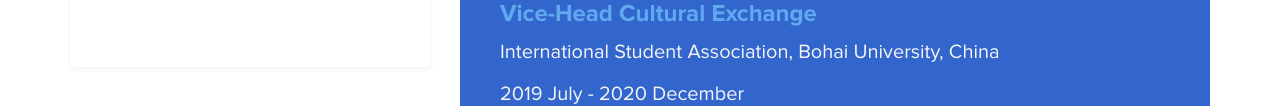
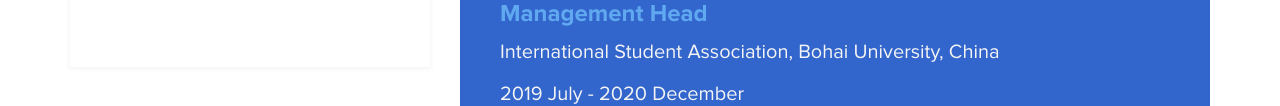
Before and after one commit to waleed17/waleed17.github.io, a plain HTML site: page index.html in a window 1280 px wide. Shown: the part 1950-2056 px from the top of the page. Drawn offline with Linux system fonts and the light colour scheme.

Commit message:
5th time

```diff
--- a/index.html
+++ b/index.html
@@ -137,7 +137,7 @@ http://www.templatemo.com/tm-467-easy-profile
 						<p class="education-description">Synthesize information into understandable data and provide visualizations, work on reports and dashboards. Get insights into large data sets that are collected from big data cluster.</p>
 					</div>
                 <div class="experience-content">
-						<h4 class="experience-title accent">Vice-Head Cultural Exchange</h4>
+						<h4 class="experience-title accent">Management Head</h4>
 						<h5>International Student Association, Bohai University, China</h5><span></span>
 						<h5>2019 July - 2020 December</h5>
 						<p class="education-description">Develop cultural event ideas and methodologies
```
